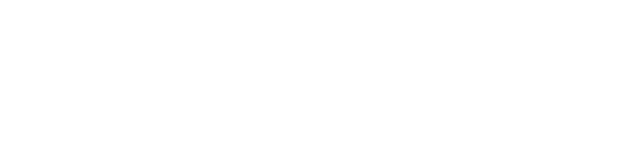
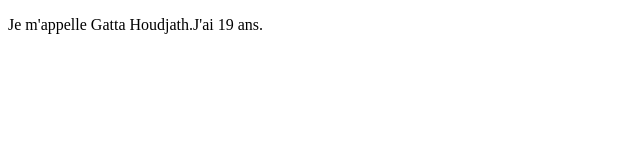
Before and after one commit to Houdjath/git-mon-cv, a plain HTML site: page index.html in a window 1280 px wide. Shown: the whole page, without its empty margins (0-640 px from the left). Drawn offline with Linux system fonts and the light colour scheme.

Commit message:
mise en place de la section description

```diff
--- a/index.html
+++ b/index.html
@@ -8,6 +8,6 @@
     <title>Document</title>
 </head>
 <body>
-
+  <p>Je m'appelle Gatta Houdjath.J'ai 19 ans.</p>
 </body>
 </html>
```
